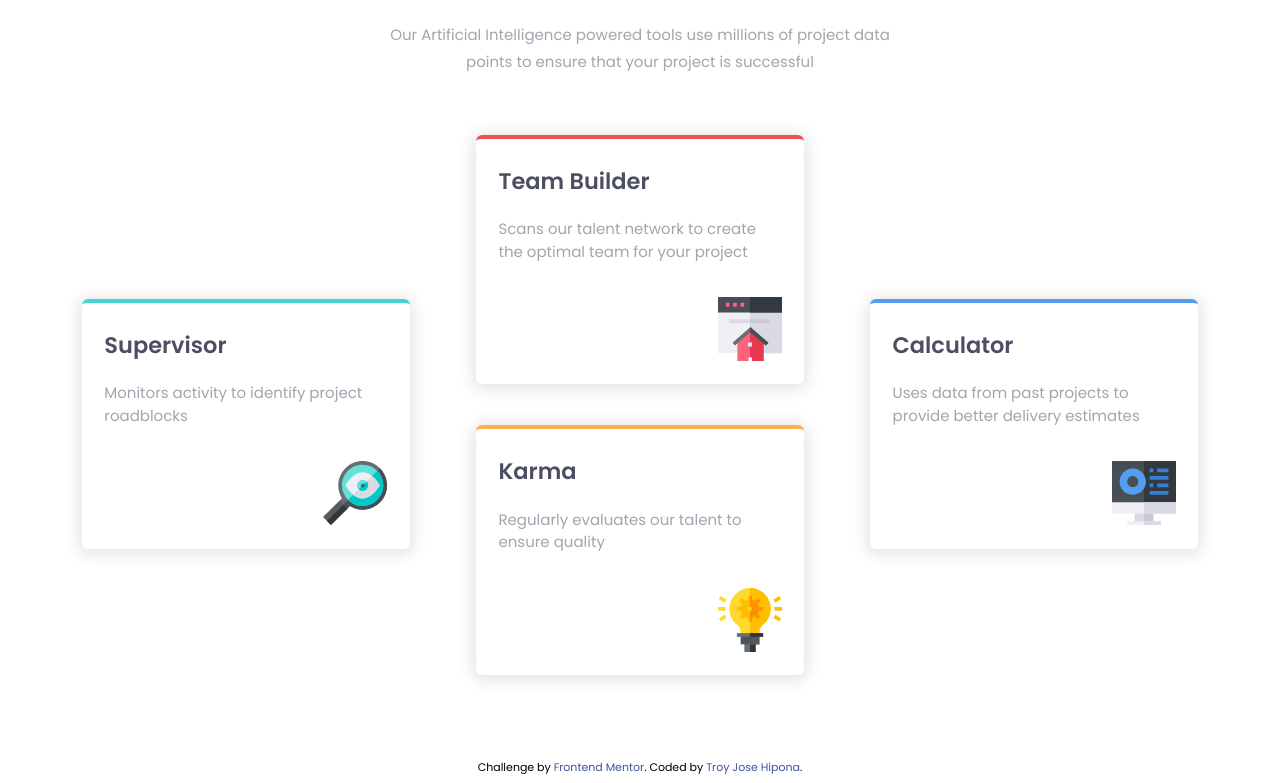
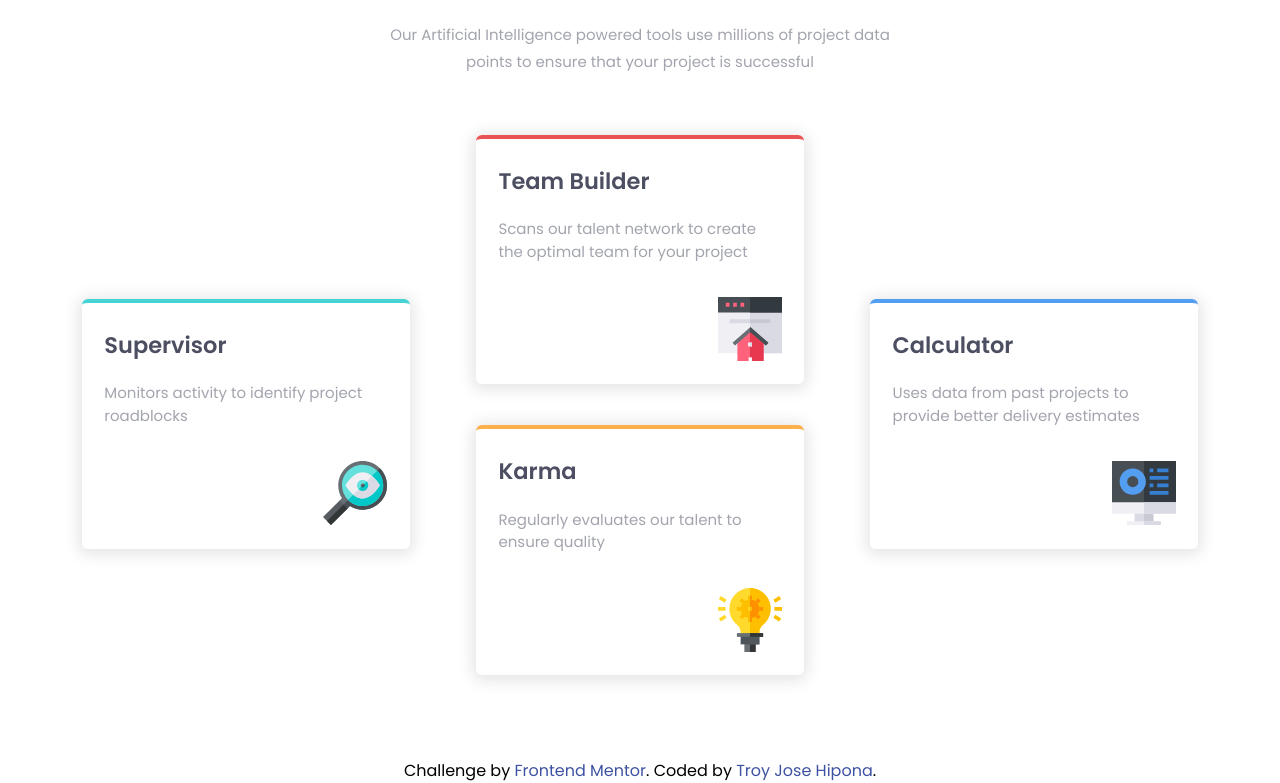
Before and after one commit to troy03/four-card-feature-section, a plain HTML site: page index.html in a window 1280 px wide. Shown: the part 171-954 px from the top of the page. Drawn offline with Linux system fonts and the light colour scheme.

Commit message:
Fix attribution in footer

```diff
--- a/style.css
+++ b/style.css
@@ -197,7 +197,7 @@ h1 span {
 
 }
 
-.attribution {
+footer .attribution {
   font-size: 1rem;
 
 }
@@ -207,5 +207,6 @@ h1 span {
 }
 
 .attribution a:hover {
-  color:hsl(212, 86%, 64%)
+  color:hsl(212, 86%, 64%);
+  text-decoration: underline;
 }
```
